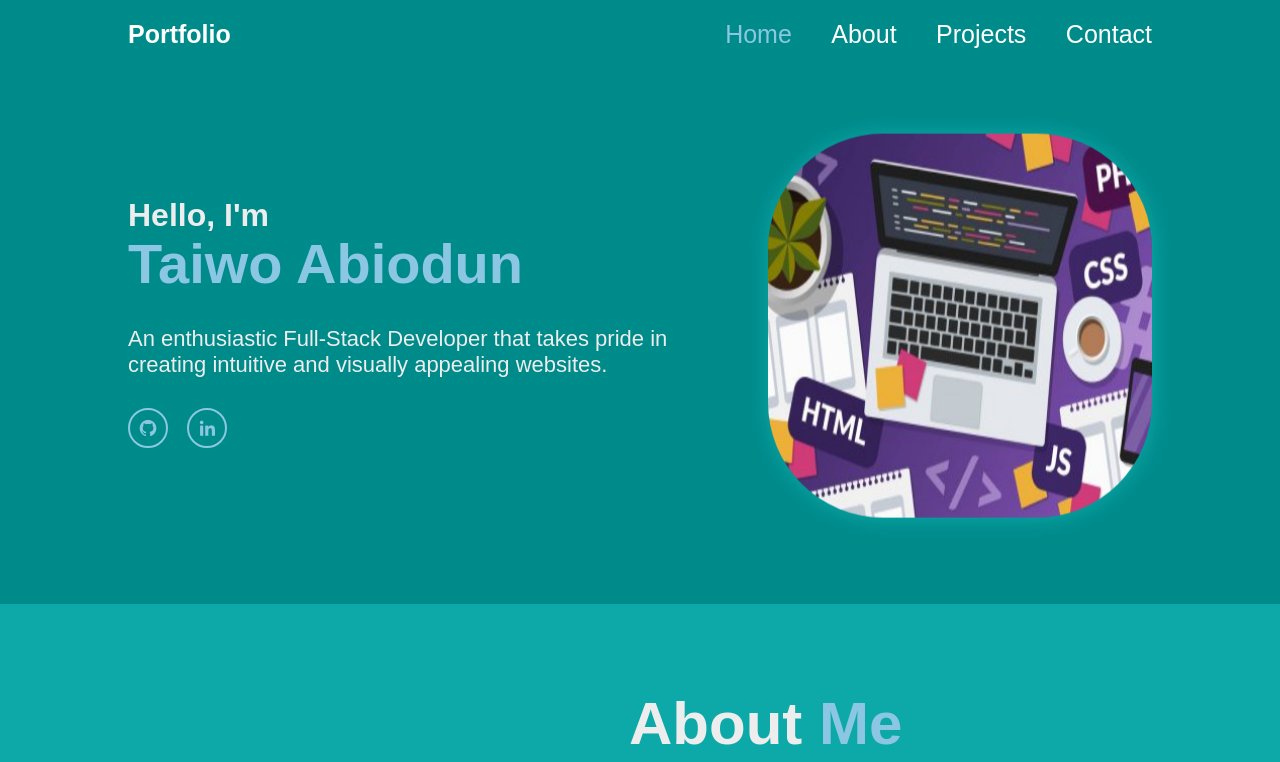
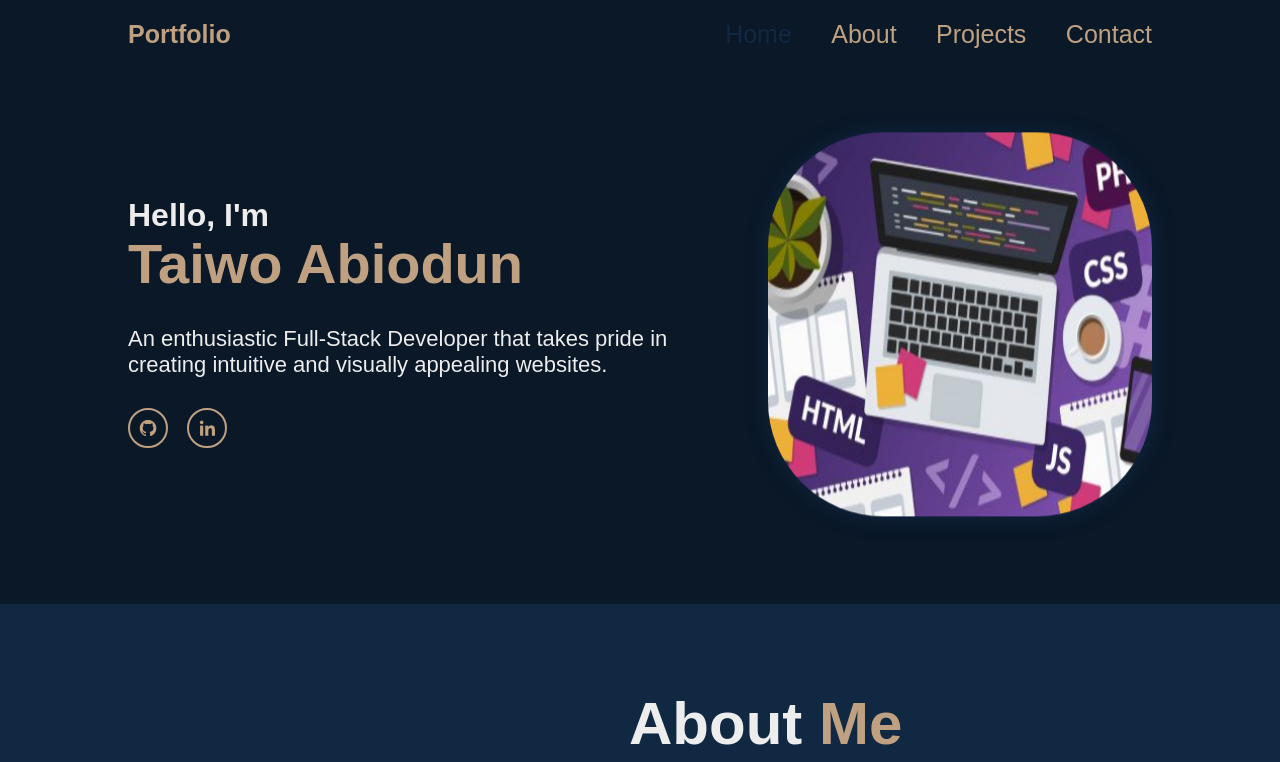
Before and after one commit to Waletee/My-Portfolio, a plain HTML site: page First Portfolio/index.html in a window 1280 px wide. Shown: the top 762 px of the page. Drawn offline with nearby package versions, Linux system fonts and the light colour scheme.

Commit message:
Changed the colour combinations to darker one

```diff
--- a/First Portfolio/index.html
+++ b/First Portfolio/index.html
@@ -125,7 +125,7 @@
           </div>
           <img src="Images/Screenshot (116).png" alt="Project 2"/>
         </div>
-        <div class="projects-box">
+        <!-- <div class="projects-box">
           <i class="bx bx-code-curly"></i>
           <h3>Project 3</h3>
           <p>
@@ -142,7 +142,7 @@
             further notice of the original information
           </p>
           <a href="#" target="_blank" rel="noopener noreferrer">Live Demo<i class="bx bx-link-external"></i></a>
-        </div>
+        </div> -->
       </div>
     </section>
 
--- a/First Portfolio/styles.css
+++ b/First Portfolio/styles.css
@@ -7,11 +7,11 @@
 }
 
 :root {
-  --bg-color: darkcyan;
-  --second-bg-color: rgb(13, 169, 169);
-  --text-color: #fff;
-  --general-color: rgb(139, 198, 227);
-  --ral-color: darkcyan;
+  --bg-color: #0A1828;
+  --second-bg-color: #112842;
+  --text-color: #112842;
+  --general-color: #BFA181;
+  --ral-color: #0A1828;
 }
 
 body {
@@ -43,7 +43,7 @@ span {
 .logo {
   position: relative;
   font-size: 25px;
-  color: var(--text-color);
+  color: var(--general-color);
   text-decoration: none;
   font-weight: 600;
 }
@@ -51,7 +51,7 @@ span {
 .navbar a {
   display: inline-block;
   font-size: 25px;
-  color: var(--text-color);
+  color: var(--general-color);
   text-decoration: none;
   font-weight: 500;
   margin-left: 35px;
@@ -60,12 +60,12 @@ span {
 
 .navbar a:hover,
 .navbar a.static {
-  color: var(--general-color);
+  color: var(--text-color);
 }
 
 #menu-icon {
   font-size: 3.6rem;
-  color: var(--text-color);
+  color: var(--general-color);
   display: none;
 }
 
```
